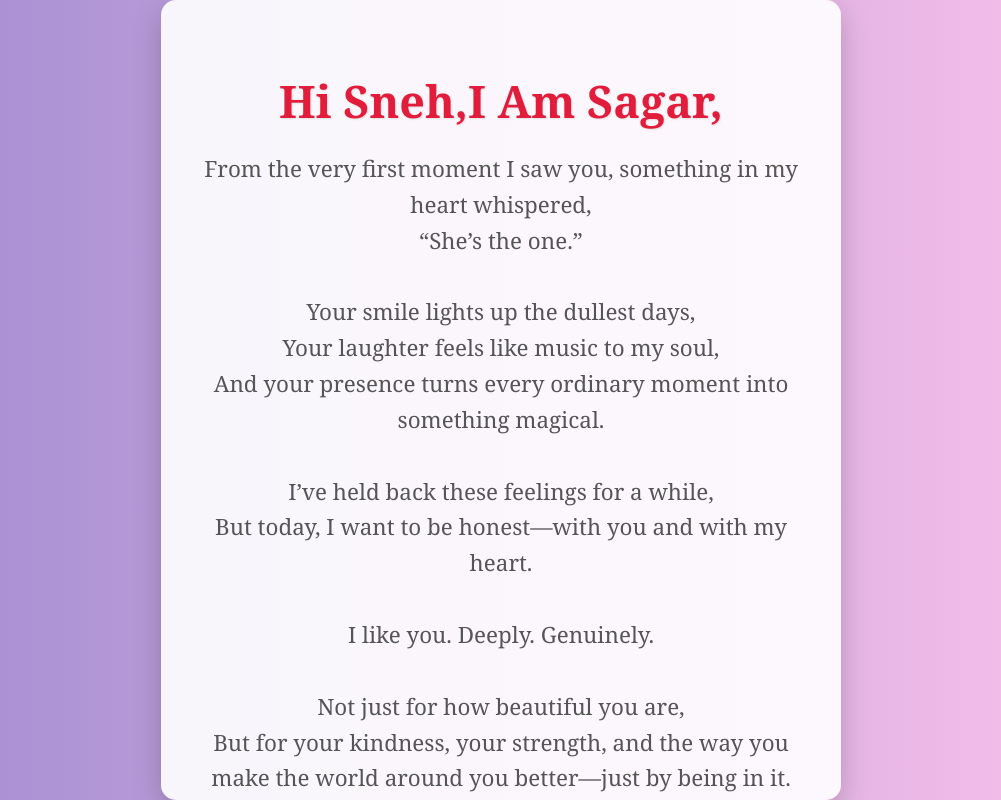
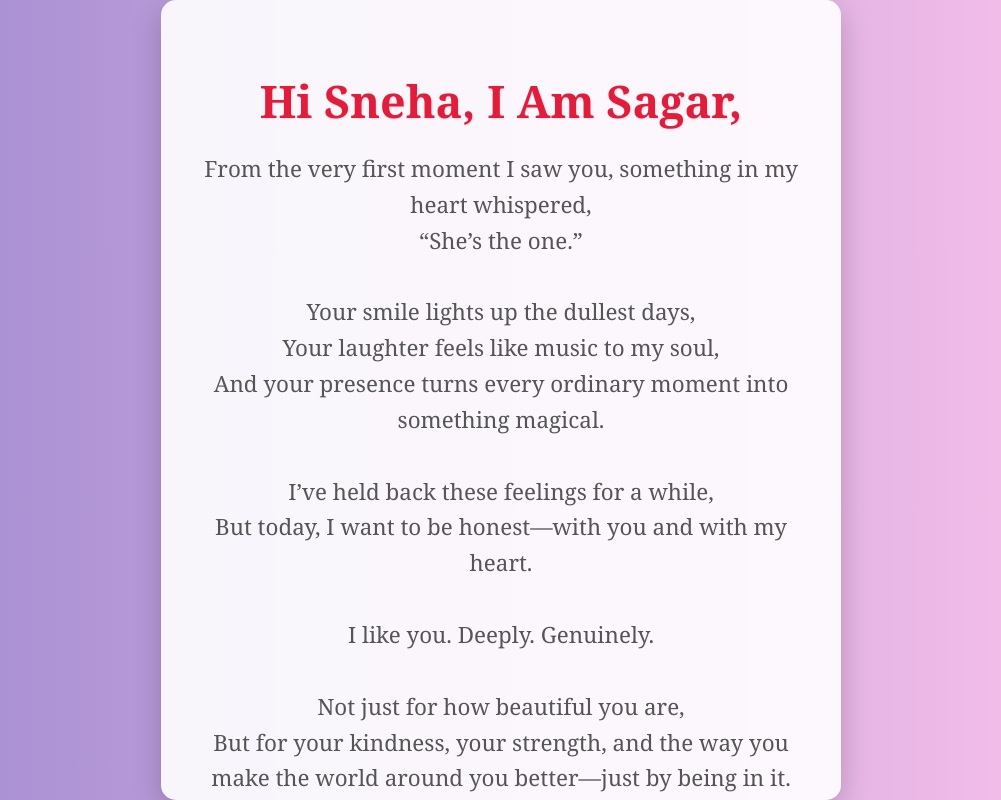
Before and after one commit to sagarsavner/Secre-message-for-Sneha-, a plain HTML site: page index.html in a window 1280 px wide. Both pictures are taken after a click on the element 640 px from the left and 400 px from the top of the page. Shown: the whole page, without its empty margins (139-1140 px from the left). Drawn offline with Linux system fonts and the light colour scheme.

Commit message:
Update index.html

```diff
--- a/index.html
+++ b/index.html
@@ -331,7 +331,7 @@
 
     <div id="proposalPage">
         <div class="message-box">
-            <h1 id="proposalHeading"> Hi Sneh,I Am Sagar,</h1>
+            <h1 id="proposalHeading"> Hi Sneha, I Am Sagar,</h1>
             <p id="proposalMessage">
                 From the very first moment I saw you, something in my heart whispered,<br>
                 “She’s the one.”<br><br>
```
